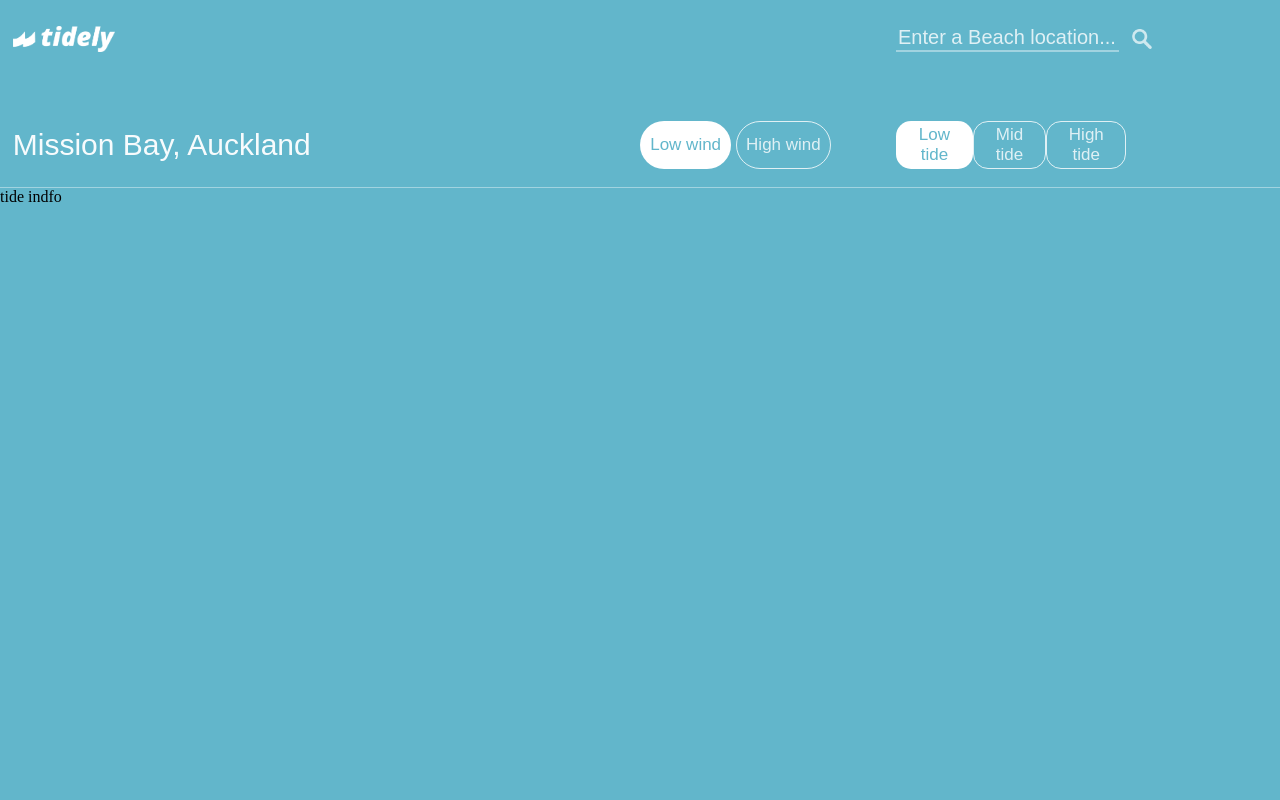
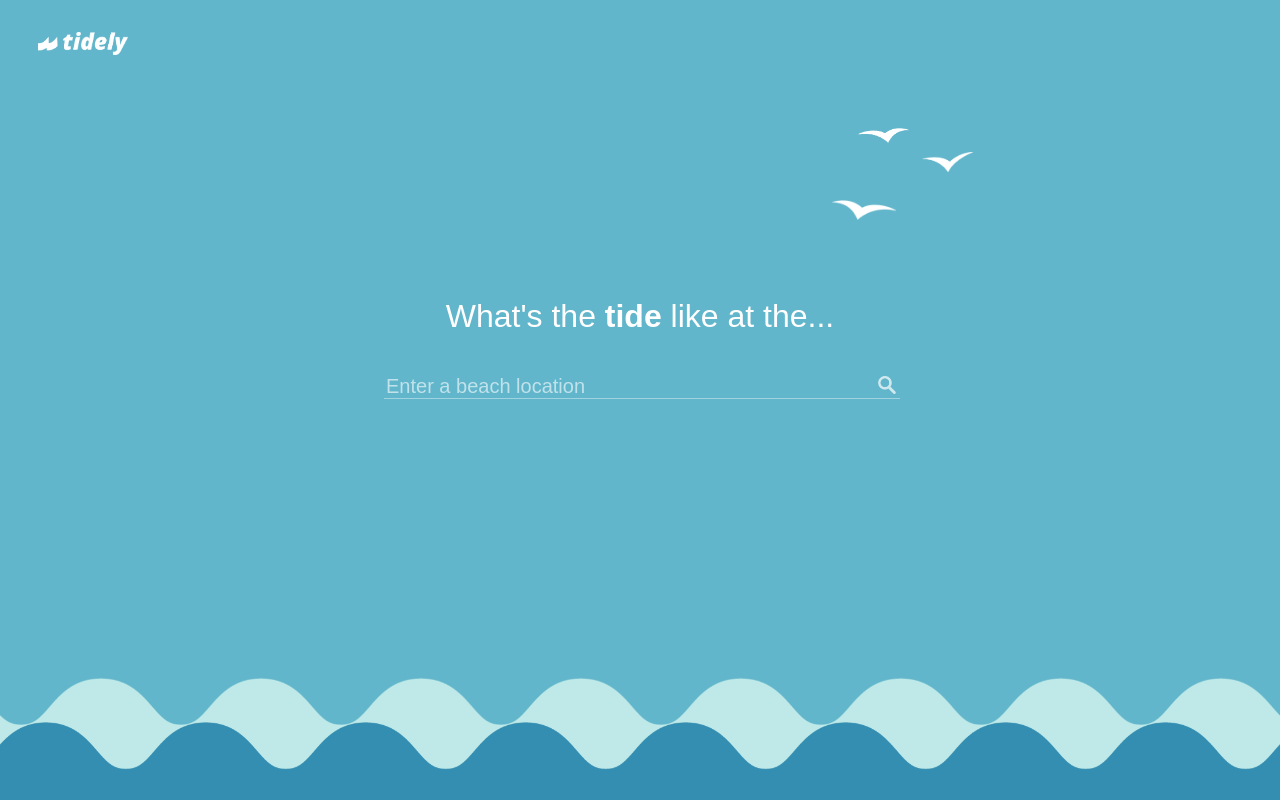
Before and after one commit to PeterGoedeke/tidely, a React (Create React App) app in the folder front-end/: page / in a window 1280 px wide. Built offline with nearby package versions, Linux system fonts and the light colour scheme.

Commit message:
search suggestions border radius

```diff
--- a/front-end/src/App.js
+++ b/front-end/src/App.js
@@ -12,7 +12,7 @@ class App extends Component {
   render() {
     let routes = (
       <Switch>
-        <Route path="/" component={LocationTideData} exact />
+        <Route path="/" component={LocationSearch} exact />
         <Route path="/tide-data" component={LocationTideData} exact />
         <Redirect to="/" />
       </Switch>
--- a/front-end/src/components/SearchBar/SearchBar.js
+++ b/front-end/src/components/SearchBar/SearchBar.js
@@ -126,7 +126,7 @@ class Searchbar extends Component {
               ) {
                 return (
                   <span
-                    style={{ borderRadius: "0px 0px 20px 20px" }}
+                    style={{ borderRadius: "0px 0px 12px 12px" }}
                     className={classes.SuggestionSpan}
                     onClick={() => this.submitSuggestion(location)}
                     key={location}
--- a/front-end/src/components/SearchBar/SearchBar.module.css
+++ b/front-end/src/components/SearchBar/SearchBar.module.css
@@ -145,7 +145,7 @@
   position: absolute;
   font-family: "Raleway", sans-serif;
 
-  border-radius: 0px 0px 15px 15px;
+  border-radius: 0px 0px 10px 10px;
   width: 100%;
   z-index: 5;
 }
```
